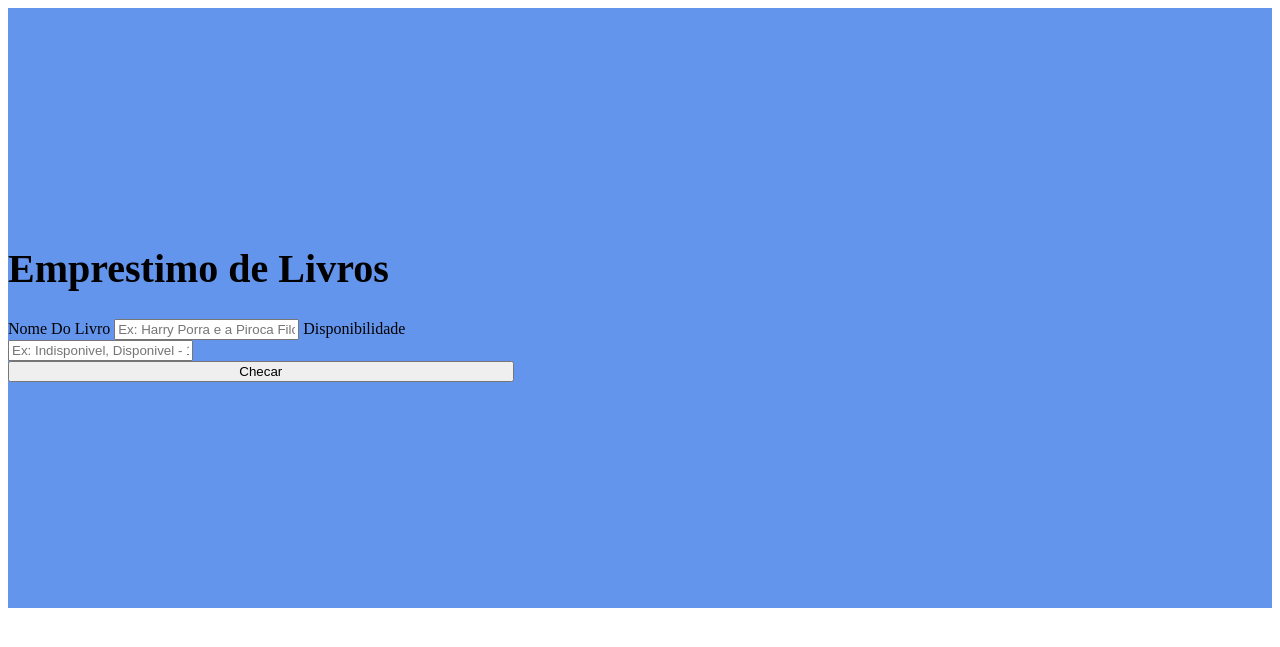
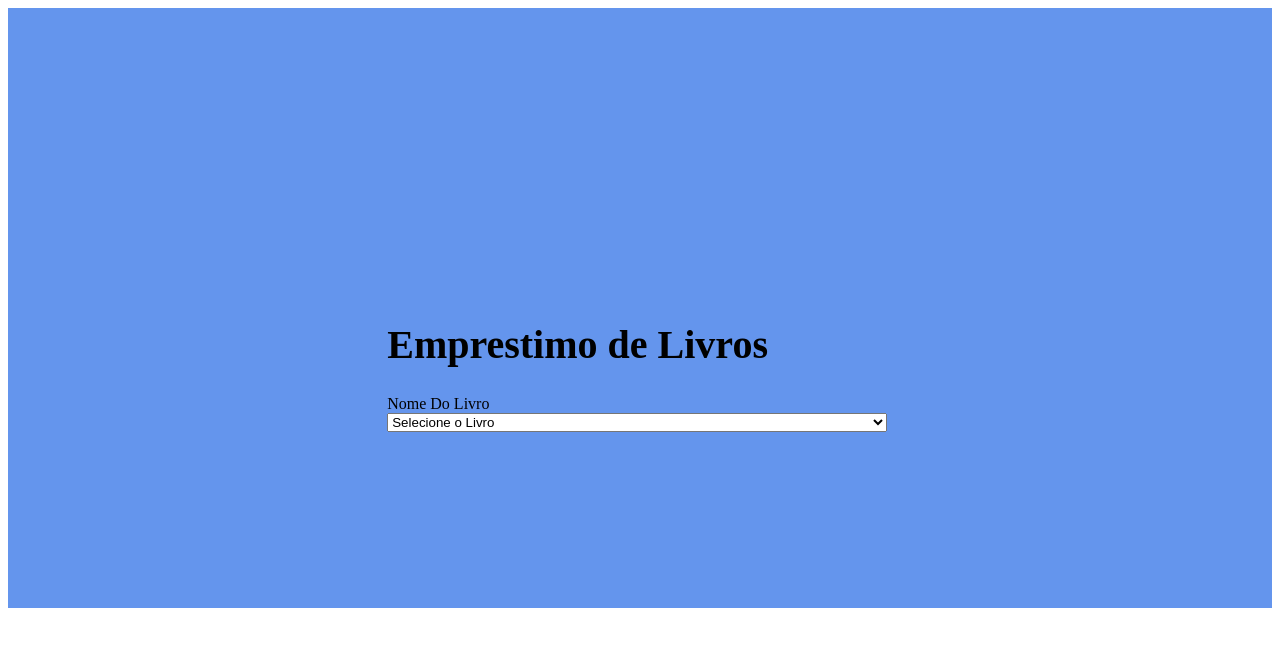
Before and after one commit to RodrigoBert22/Biblioteca2K77, a PHP site: page /Views/emprestimoLivro.php in a window 1280 px wide. Shown: the top 647 px of the page. Run offline with PHP 8.4, Linux system fonts and the light colour scheme; data comes from the database, SQL or seed files in the repository.

Commit message:
Emprestimo - Hotfix
Fix - Disponibilidade Livro

```diff
--- a/Content/css/custom.css
+++ b/Content/css/custom.css
@@ -90,11 +90,15 @@ background-size: cover;
    height: 600px;
    align-items: center;
    display: flex;
+   justify-content: center;
 }
 
 .container-emprestimo{
    width: 40%;
-   display: flex;
+   margin: 0 auto;
+   margin-top: 10%;
+   display: block;
+   justify-content: center;
 }
 
 .after-container-emprestimo{
--- a/Views/emprestimoLivro.php
+++ b/Views/emprestimoLivro.php
@@ -1,18 +1,54 @@
-<link rel="stylesheet" type="text/css" href="../Content/css/custom.css">
- <div class="principal-emprestimo">
+<link rel="stylesheet" type="text/css" href="Content/css/custom.css">
+ <div class="principal-emprestimo" style="justify-content: center;">
      <div class="container-emprestimo">
        <div class="after-container-emprestimo">
          <h1 class="titulo-emprestimo">Emprestimo de Livros</h1>
           <form>
             <div class="form-group">
               <label for="email">Nome Do Livro</label>
-              <input type="email" class="form-control" id="email" aria-describedby="emailHelp" placeholder="Ex: Harry Porra e a Piroca Filosofal">
-              <label for="exampleInputPassword1">Disponibilidade</label>
-              <input type="text" class="form-control" id="exampleInputPassword1" placeholder="Ex: Indisponivel, Disponivel - 10">
+              <select style="width: 500px" class="form-control" name="emprestimoCombo" id="emprestimoCombo">
+   <?php
+
+       $conn = new mysqli("localhost", "root", "", "biblioteca");
+
+      // $consulta = mysqli_query($conn, "SELECT idLivro, nomeLivro, COUNT(nomeLivro) FROM livro GROUP BY nomeLivro");
+         // echo "<option id='opt' value='0'> Selecione um Livro </option>";
+       echo "<option id='opt' value= '0'> Selecione o Livro </option>";
+       foreach ( $conn->query('SELECT idLivro, nomeLivro, COUNT(nomeLivro) AS COUNT FROM livro WHERE disponibilidade = 1 GROUP BY nomeLivro') as $row ) {
+          echo "<option id='opt' value= ".$row['nomeLivro']."> ".$row['nomeLivro']." </option>";
+      }
+
+   ?>
+</select>
+
+<div id="show" class="show">
 </div>
-            <div class="btn-emprestimo-checar">
-               <button type="submit" class="btn btn-primary">Checar</button>
-            </div>
+
+
+<script type="text/javascript">
+  var conceptName = $('#emprestimoCombo').val();
+  console.log(conceptName);
+
+  $(document).ready(function(){
+      $("#emprestimoCombo").change(function(){
+        var conceptName = $(this).val();
+        var allbooks = $(this).val();
+        var dataString = "allbooks="+allbooks+"&nomeLivro="+conceptName;
+
+        $.ajax({
+         type: "POST",
+          url: "Views/get-data.php",
+          data: dataString,
+          success: function(result){
+            $("#show").html(result);
+          }
+      });
+
+    });
+  });
+
+</script>
+
           </form>
        </div>
      </div>
```
Also changed, not shown: Views/get-data.php (added, +15 -0 lines). Lines whose indentation alone changed are shown as unchanged.
